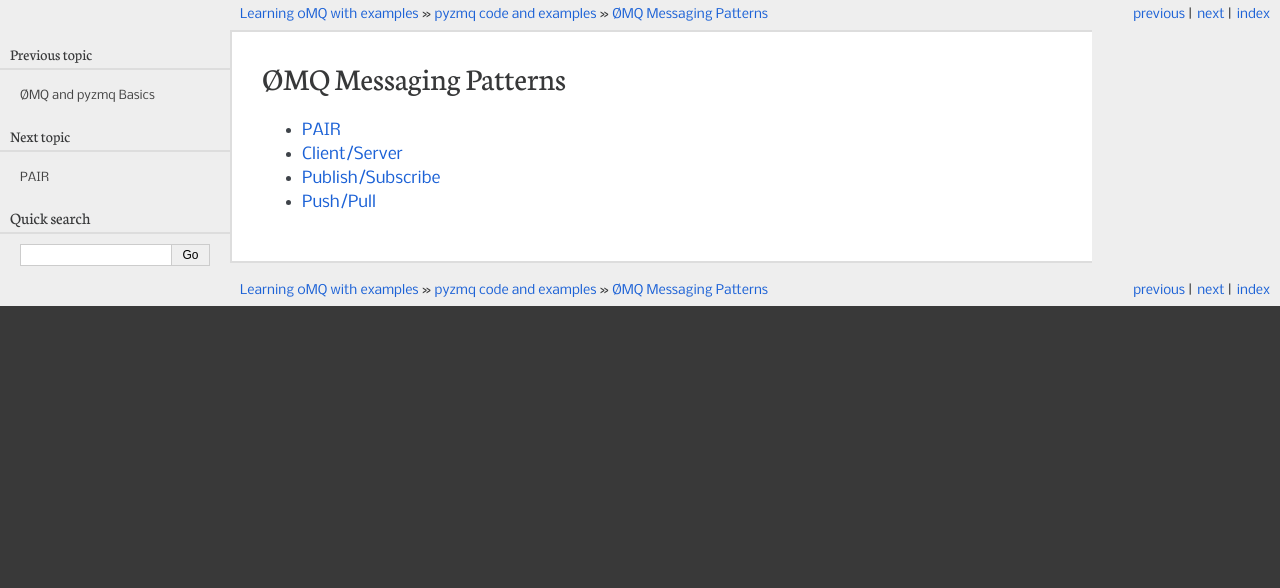
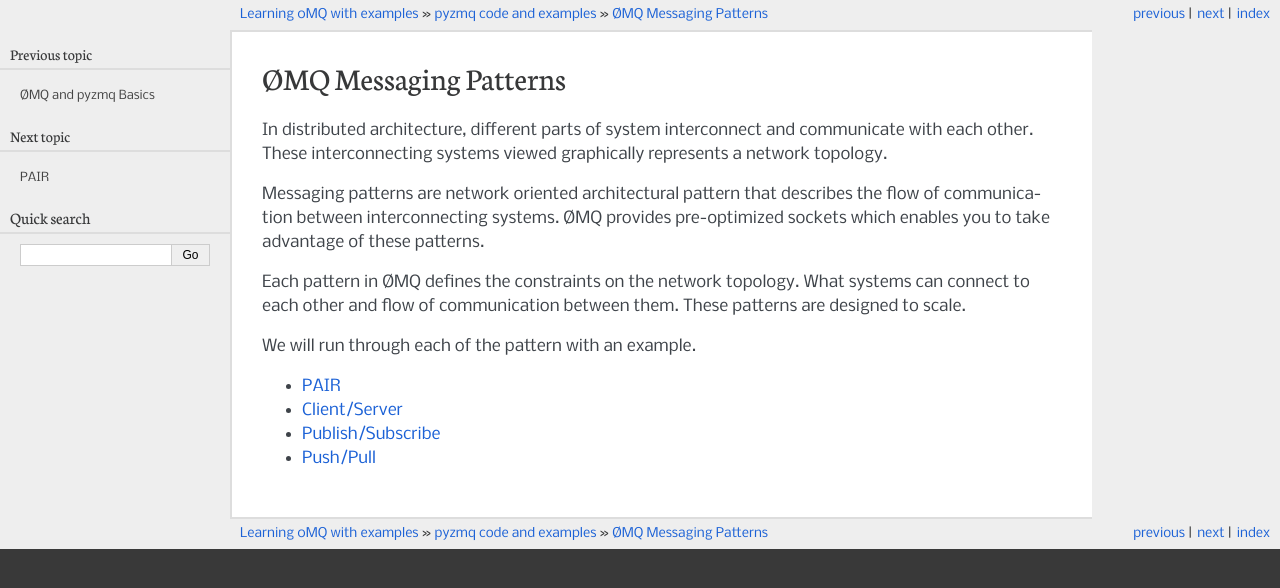
Before and after one commit to ashishrv/pyzmqnotes, a Sphinx documentation site: the page built from source/pyzmq/patterns/patterns.rst, in a window 1280 px wide. Shown: the top 588 px of the page. Built offline with Sphinx 7.4.7, drawn with Linux system fonts in a browser that asks for light colours; pages that are not in the unit, such as notebooks, are missing from menus.

```diff
--- a/source/pyzmq/multiprocess/multiprocess.rst
+++ b/source/pyzmq/multiprocess/multiprocess.rst
@@ -8,7 +8,7 @@ Only way is to invoke these little programs separately.
 This served well to understand the various ØMQ patterns and devices.
 How ever, it is far better to use multiprocessing module.
 
-This part of tutorial has nothing to do with ØMQ but how do we use it with python programs.
+This part of tutorial has nothing to do with ØMQ but how we use it with python programs.
 
 **request_reply_processes.py**
 
--- a/source/pyzmq/patterns/patterns.rst
+++ b/source/pyzmq/patterns/patterns.rst
@@ -1,5 +1,17 @@
 ØMQ Messaging Patterns
 ==============================
+
+In distributed architecture, different parts of system interconnect and communicate with
+each other. These interconnecting systems viewed graphically represents a network topology.
+
+Messaging patterns are network oriented architectural pattern that describes the flow of
+communication between interconnecting systems. ØMQ provides pre-optimized sockets which
+enables you to take advantage of these patterns.
+
+Each pattern in ØMQ defines the constraints on the network topology. What systems can
+connect to each other and flow of communication between them. These patterns are designed to scale.
+
+We will run through each of the pattern with an example.
 
 .. toctree::
    :maxdepth: 2
```
Also changed, not shown: source/pyzmq/pyzmq.rst (+14 -0 lines), source/pyzmq/multiprocess/code/request_reply_processes.py (line endings or trailing spaces).
